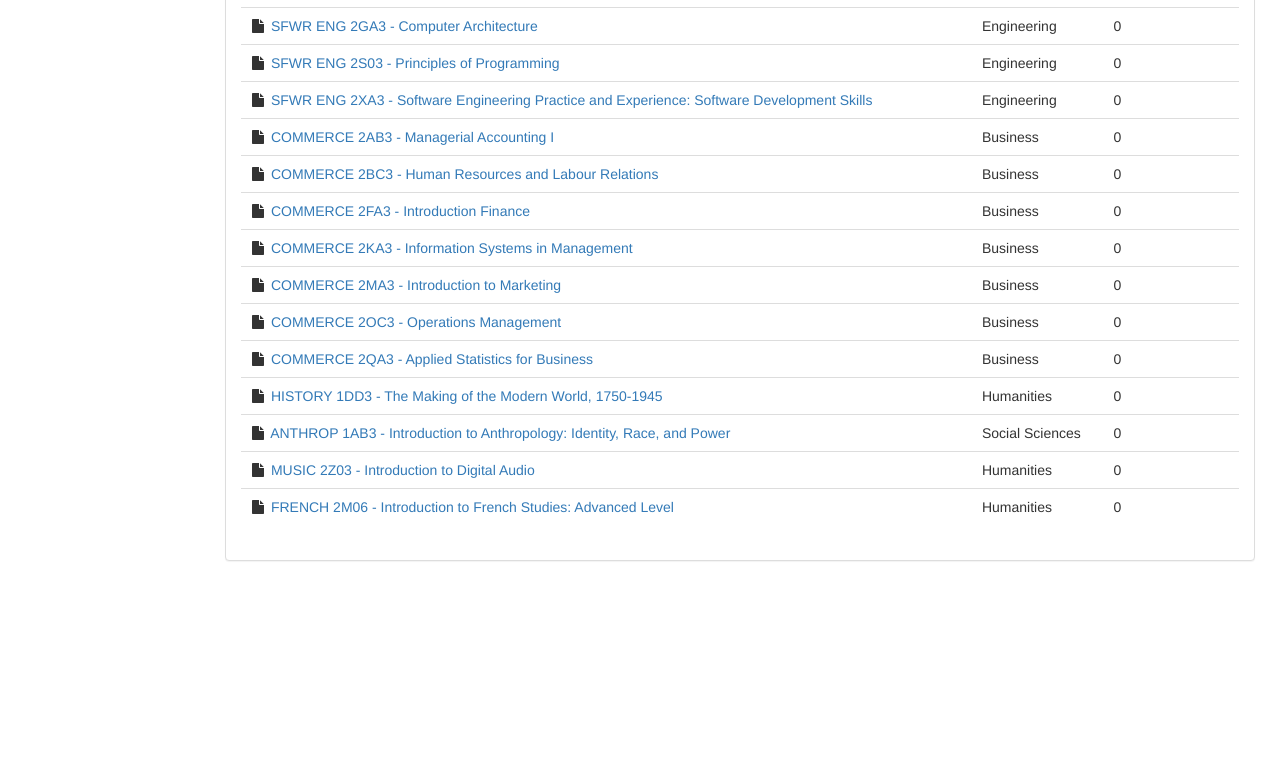
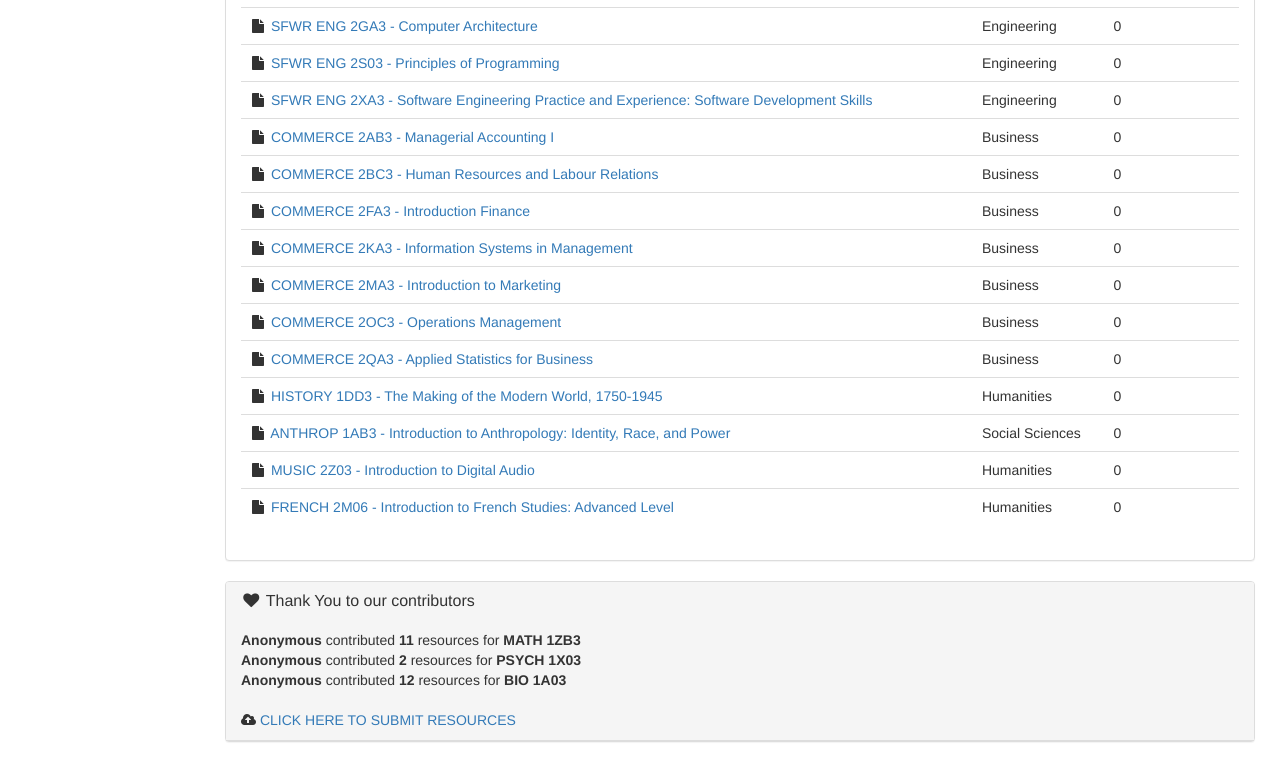
Before and after one commit to arti70/MacArchives, a plain HTML site: page index.html in a window 1280 px wide. Shown: the part 1354-2127 px from the top of the page. Before the commit the page ends 1946 px from the top, so only its background shows below. Drawn offline with Linux system fonts and the light colour scheme.

Commit message:
contri info added

```diff
--- a/index.html
+++ b/index.html
@@ -270,6 +270,25 @@
                                                 </div>
                                             </div>
                                         </div>
+                                    </div>
+                                </div>
+                                <div class="col-lg-12">
+                                    <div class="panel panel-default">
+                                        <div class="panel-heading">
+                                            <h3 class="panel-title"><i class="fa fa-heart fa-fw"></i> Thank You to our contributors</h3>
+
+                                            <tbody>
+                                                <tr><br></tr>
+                    <tr><strong>Anonymous </strong>contributed <strong>11</strong> resources for <strong>MATH 1ZB3 </strong></tr><br>
+                    <tr><strong>Anonymous </strong>contributed <strong>2</strong> resources for <strong>PSYCH 1X03 </strong></tr><br>
+                    <tr><strong>Anonymous </strong>contributed <strong>12</strong> resources for <strong>BIO 1A03 </strong></tr><br>
+
+                                            </tbody>
+                                            <br>
+                                            <i class="fa fa-cloud-upload fa-1x" ></i>
+                                            <a href="https://form.jotform.com/MacArchives/addfiles" target="_blank"> CLICK HERE TO SUBMIT RESOURCES</a>
+                                        </div>
+
                                     </div>
                                 </div>
                             </div>
```
